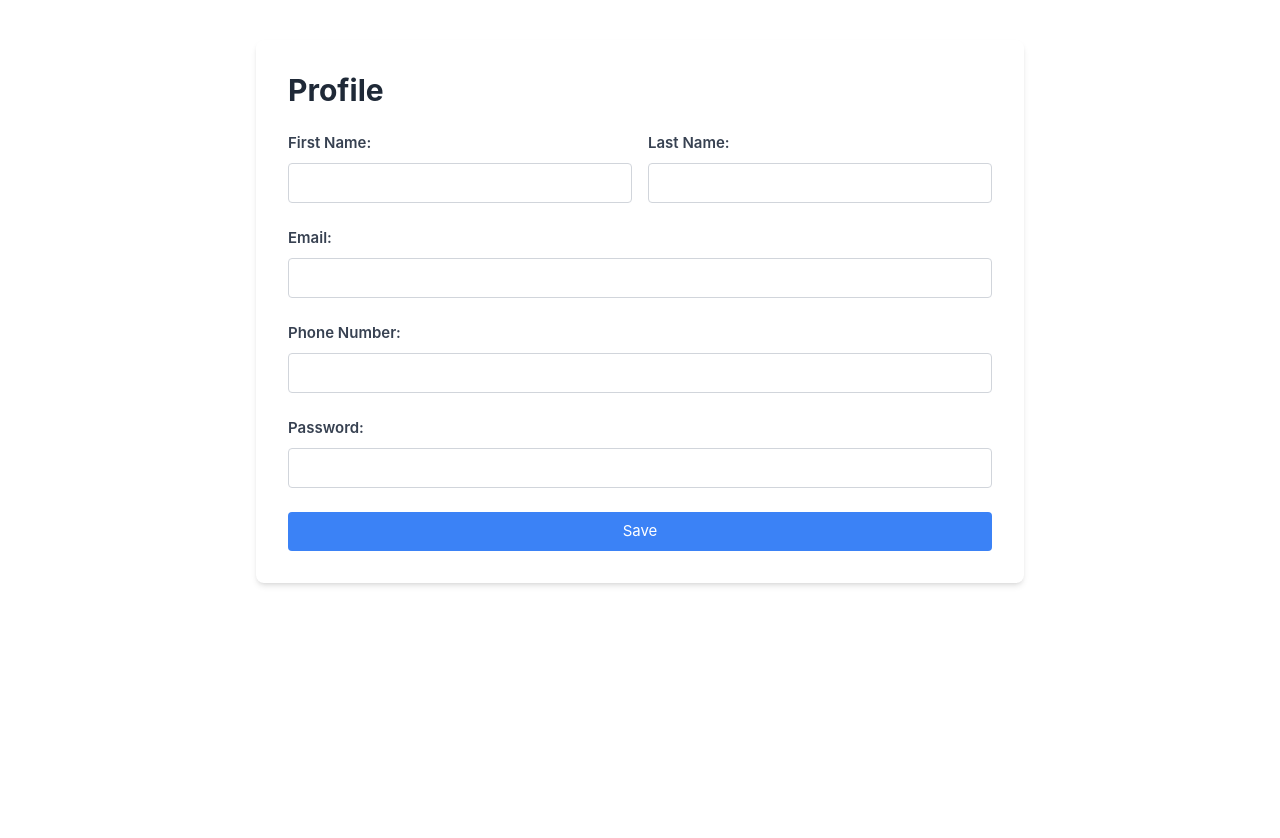
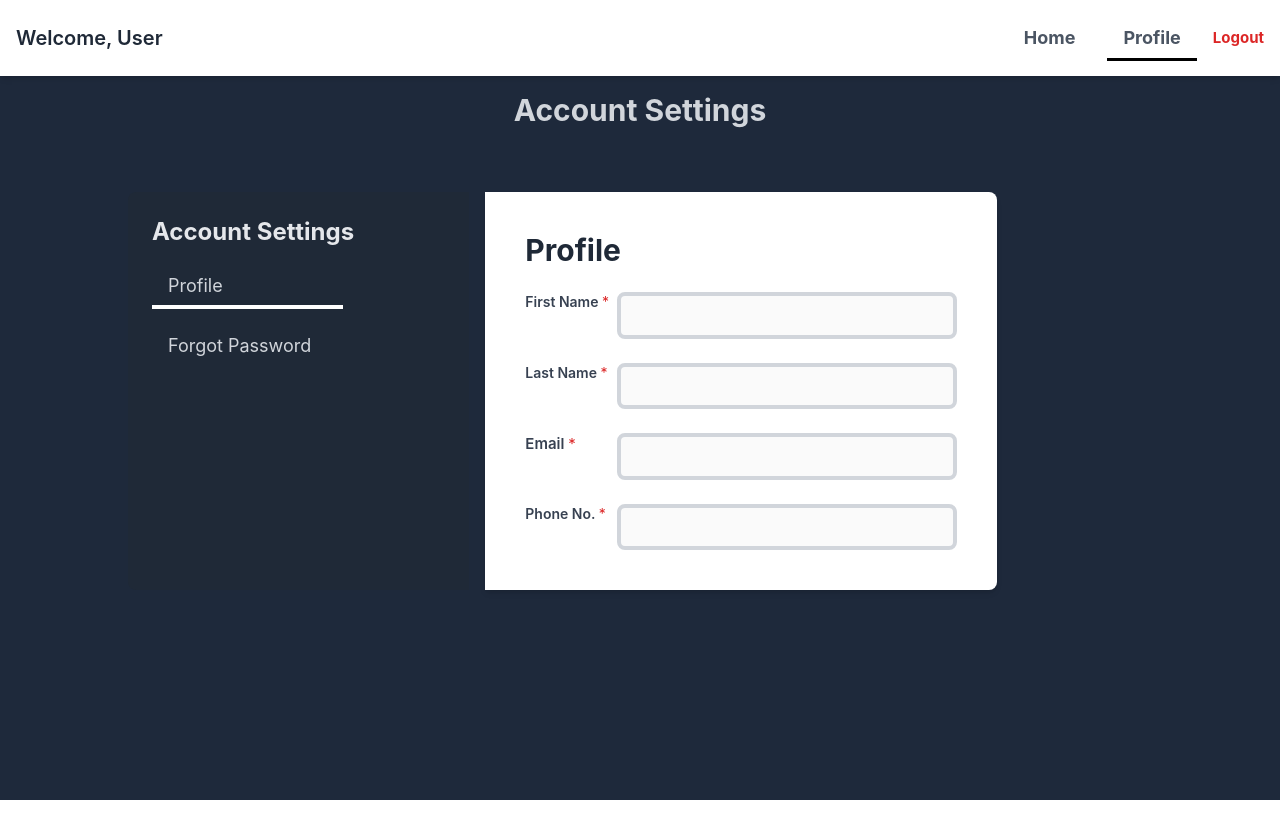
Before and after one commit to T3d4/MMPS, a Vue app in the folder Frontend/mmps/: page /profile in a window 1280 px wide. After the commit the page ends 800 px from the top, so only its background shows below. Built offline with nearby package versions, Linux system fonts and the light colour scheme.

Commit message:
Profile Section UI & logic

```diff
--- /dev/null
+++ b/Frontend/mmps/src/components/ForgotPassword.vue
@@ -0,0 +1,37 @@
+<!-- src/components/ForgotPassword.vue -->
+<template>
+  <div>
+    <h2 class="text-3xl font-bold mb-6 text-gray-800">Forgot Password</h2>
+    <div class="space-y-6">
+      <div>
+        <label class="block text-gray-700 font-semibold mb-2">Email:</label>
+        <input
+          v-model="email"
+          type="email"
+          class="w-full p-2 border border-gray-300 rounded text-gray-900 focus:outline-none focus:ring-2 focus:ring-blue-500"
+        />
+      </div>
+      <button
+        @click="sendResetLink"
+        class="mt-6 w-full bg-blue-500 text-white py-2 px-4 rounded hover:bg-blue-700 focus:outline-none focus:ring-2 focus:ring-blue-500"
+      >
+        Send Reset Link
+      </button>
+    </div>
+  </div>
+</template>
+
+<script setup>
+import { ref } from 'vue'
+
+const email = ref('')
+
+const sendResetLink = () => {
+  // Simulate sending a reset link
+  alert(`Reset link sent to ${email.value}`)
+}
+</script>
+
+<style scoped>
+/* custom styles */
+</style>
--- /dev/null
+++ b/Frontend/mmps/src/components/ProfileDetails.vue
@@ -0,0 +1,86 @@
+<!-- src/components/ProfileDetails.vue -->
+<template>
+  <div class="gap-2">
+    <h2 class="text-3xl font-bold mb-6 text-gray-800">Profile</h2>
+    <div class="space-y-6">
+      <div class="flex-row flex">
+        <label class="sm:text-sm block w-1/4 text-gray-700 font-semibold mb-2 mr-2"
+          >First Name <span class="text-red-600">*</span></label
+        >
+        <input
+          disabled
+          v-model="firstName"
+          type="text"
+          class="w-full p-2 border-4 rounded-lg border-gray-300 focus:outline-none ring-gray-300"
+        />
+      </div>
+      <div class="flex-row flex">
+        <label class="sm:text-sm block w-1/4 text-gray-700 font-semibold mb-2 mr-2"
+          >Last Name <span class="text-red-600">*</span></label
+        >
+        <input
+          disabled
+          v-model="lastName"
+          type="text"
+          class="w-full p-2 border-4 rounded-lg border-gray-300 focus:outline-none ring-gray-300"
+        />
+      </div>
+
+      <div class="flex-row flex">
+        <label class="block w-1/4 text-gray-700 font-semibold mb-2 mr-2"
+          >Email <span class="text-red-600">*</span></label
+        >
+        <input
+          disabled
+          v-model="email"
+          type="text"
+          class="w-full p-2 border-4 rounded-lg border-gray-300 focus:outline-none ring-gray-300"
+        />
+      </div>
+
+      <div class="flex-row flex">
+        <label class="block sm:text-sm w-1/4 text-gray-700 font-semibold mb-2 mr-2"
+          >Phone No. <span class="text-red-600">*</span></label
+        >
+        <input
+          v-model="phoneNumber"
+          disabled
+          type="text"
+          class="w-full p-2 border-4 rounded-lg border-gray-300 focus:outline-none ring-gray-300"
+        />
+      </div>
+    </div>
+    <!-- <div class="w-full flex">
+      <div class="w-3/4"></div>
+      <button
+        @click="saveProfile"
+        class="disabled w-full opacity-50 bg-blue-500 text-white py-2 px-8 rounded hover:bg-blue-700 focus:outline-none focus:ring-2 focus:ring-blue-500"
+      >
+        Save
+      </button>
+    </div> -->
+  </div>
+</template>
+
+<script setup>
+import { ref } from 'vue'
+
+const firstName = ref(localStorage.getItem('firstName') || '')
+const lastName = ref(localStorage.getItem('lastName') || '')
+const email = ref(localStorage.getItem('email') || '')
+const phoneNumber = ref(localStorage.getItem('phoneNumber') || '')
+// const password = ref(localStorage.getItem('password') || '')
+
+// const saveProfile = () => {
+//   localStorage.setItem('firstName', firstName.value)
+//   localStorage.setItem('lastName', lastName.value)
+//   localStorage.setItem('email', email.value)
+//   localStorage.setItem('phoneNumber', phoneNumber.value)
+//   localStorage.setItem('password', password.value)
+//   alert('Profile saved successfully!')
+// }
+</script>
+
+<style scoped>
+/* custom styles */
+</style>
--- /dev/null
+++ b/Frontend/mmps/src/components/ProfileMenu.vue
@@ -0,0 +1,65 @@
+<!-- src/components/ProfileMenu.vue -->
+<template>
+  <div class="w-full h-full bg-gray-800 text-gray-200 p-6 rounded-l-lg">
+    <h2 class="text-2xl font-bold mb-4">Account Settings</h2>
+    <ul class="space-y-4">
+      <li>
+        <button
+          @click="selectOption('profile')"
+          :class="{ 'active-link': selectedOption === 'profile' }"
+          class="w-full text-left p-2 rounded nav-link"
+        >
+          Profile
+        </button>
+      </li>
+      <li>
+        <button
+          @click="selectOption('forgot-password')"
+          :class="{ 'active-link': selectedOption === 'forgot-password' }"
+          class="w-full text-left p-2 rounded nav-link"
+        >
+          Forgot Password
+        </button>
+      </li>
+    </ul>
+  </div>
+</template>
+
+<script setup>
+import { ref } from 'vue'
+
+const emit = defineEmits(['optionSelected'])
+const selectedOption = ref('profile')
+
+const selectOption = (option) => {
+  selectedOption.value = option
+  emit('optionSelected', option)
+}
+</script>
+
+<style scoped>
+.nav-link {
+  position: relative;
+  @apply text-gray-300 text-lg hover:text-white px-4 py-2 rounded-full transition-all duration-200;
+}
+
+.nav-link::after {
+  content: '';
+  position: absolute;
+  left: 0;
+  bottom: -1px;
+  width: 0px;
+  height: 4px;
+  background-color: white;
+  transition: width 0.3s ease-in-out;
+}
+
+/* .nav-link:hover::after {
+  width: 70%;
+} */
+
+.active-link::after {
+  width: 65%;
+  background-color: white;
+}
+</style>
--- a/Frontend/mmps/src/global_state/state.js
+++ b/Frontend/mmps/src/global_state/state.js
@@ -5,3 +5,4 @@ export const timeTaken = reactive({ time: 0 });
 export const capturing = reactive({ state: false });
 export const showCamera = reactive({ state: false });
 export const cancelLoading = reactive({ value: false })
+export const view = reactive({ value: null })
--- a/Frontend/mmps/src/views/ProfileView.vue
+++ b/Frontend/mmps/src/views/ProfileView.vue
@@ -1,79 +1,54 @@
 <!-- src/views/ProfileView.vue -->
 <template>
-  <div class="max-w-3xl mx-auto p-8 bg-white shadow-md rounded-lg mt-10">
-    <h2 class="text-3xl font-bold mb-6 text-gray-800">Profile</h2>
-    <div class="space-y-6">
-      <div class="flex space-x-4">
-        <div class="w-1/2">
-          <label class="block text-gray-700 font-semibold mb-2">First Name:</label>
-          <input
-            v-model="firstName"
-            type="text"
-            class="w-full p-2 border border-gray-300 rounded focus:outline-none focus:ring-2 focus:ring-blue-500"
-          />
+  <div
+    class="bg-slate-800 flex flex-col justify-start items-center pb-10 h-dvh overflow-y-auto w-screen"
+  >
+    <div class="w-full" v-if="view.value == 'admin'"><AdminHeader /></div>
+    <div class="w-full" v-else><QuizzesHeader /></div>
+    <div class="flex flex-col items-center h-full w-full">
+      <h1 class="text-3xl font-bold text-gray-300 mb-8 mt-4">Account Settings</h1>
+      <div class="flex w-full mt-8 px-32 max-h-500px">
+        <!-- Left Menu -->
+        <ProfileMenu
+          :initialOption="currentView"
+          @optionSelected="handleOptionSelected"
+          class="min-w-[200px] w-[500px] lg:w-1/3 mr-4 h-fit rounded-l-lg"
+        />
+        <!-- Right Form Section -->
+        <div
+          v-if="currentView === 'ForgotPassword'"
+          class="min-w-[400px] w-[600px] lg:w-1/2 p-10 bg-white shadow-md rounded-r-lg"
+        >
+          <ForgotPassword />
         </div>
-        <div class="w-1/2">
-          <label class="block text-gray-700 font-semibold mb-2">Last Name:</label>
-          <input
-            v-model="lastName"
-            type="text"
-            class="w-full p-2 border border-gray-300 rounded focus:outline-none focus:ring-2 focus:ring-blue-500"
-          />
+        <div v-else class="min-w-[400px] w-[600px] lg:w-1/2 p-10 bg-white shadow-md rounded-r-lg">
+          <ProfileDetails />
         </div>
       </div>
-      <div>
-        <label class="block text-gray-700 font-semibold mb-2">Email:</label>
-        <input
-          v-model="email"
-          type="email"
-          class="w-full p-2 border border-gray-300 rounded focus:outline-none focus:ring-2 focus:ring-blue-500"
-        />
-      </div>
-      <div>
-        <label class="block text-gray-700 font-semibold mb-2">Phone Number:</label>
-        <input
-          v-model="phoneNumber"
-          type="tel"
-          class="w-full p-2 border border-gray-300 rounded focus:outline-none focus:ring-2 focus:ring-blue-500"
-        />
-      </div>
-      <div>
-        <label class="block text-gray-700 font-semibold mb-2">Password:</label>
-        <input
-          v-model="password"
-          type="password"
-          class="w-full p-2 border border-gray-300 rounded focus:outline-none focus:ring-2 focus:ring-blue-500"
-        />
-      </div>
-      <button
-        @click="saveProfile"
-        class="mt-6 w-full bg-blue-500 text-white py-2 px-4 rounded hover:bg-blue-700 focus:outline-none focus:ring-2 focus:ring-blue-500"
-      >
-        Save
-      </button>
     </div>
   </div>
 </template>
 
 <script setup>
 import { ref } from 'vue'
+import QuizzesHeader from '@/components/QuizzesHeader.vue'
+import ProfileMenu from '@/components/ProfileMenu.vue'
+import ProfileDetails from '@/components/ProfileDetails.vue'
+import ForgotPassword from '@/components/ForgotPassword.vue'
+import AdminHeader from '@/components/AdminHeader.vue'
+import { view } from '@/global_state/state'
 
-const firstName = ref(localStorage.getItem('firstName') || '')
-const lastName = ref(localStorage.getItem('lastName') || '')
-const email = ref(localStorage.getItem('email') || '')
-const phoneNumber = ref(localStorage.getItem('phoneNumber') || '')
-const password = ref(localStorage.getItem('password') || '')
+const currentView = ref('ProfileDetails')
 
-const saveProfile = () => {
-  localStorage.setItem('firstName', firstName.value)
-  localStorage.setItem('lastName', lastName.value)
-  localStorage.setItem('email', email.value)
-  localStorage.setItem('phoneNumber', phoneNumber.value)
-  localStorage.setItem('password', password.value)
-  alert('Profile saved successfully!')
+const handleOptionSelected = (option) => {
+  if (option === 'profile') {
+    currentView.value = 'ProfileDetails'
+  } else if (option === 'forgot-password') {
+    currentView.value = 'ForgotPassword'
+  }
 }
 </script>
 
 <style scoped>
-/* custom styles*/
+/* custom styles */
 </style>
```
